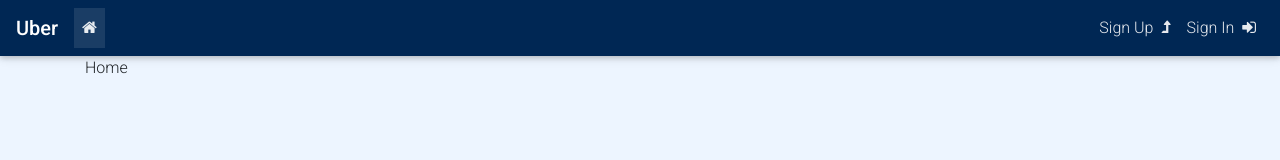
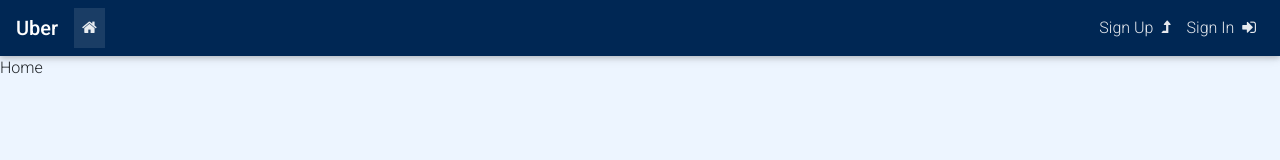
Before and after one commit to TakyiuLo/frontend-graphql, a React app: page / in a window 1280 px wide. Shown: the top 160 px of the page. Built offline with nearby package versions, Linux system fonts and the light colour scheme.

Commit message:
Update a better way to update user and auth

```diff
--- a/src/Apollo.js
+++ b/src/Apollo.js
@@ -22,11 +22,13 @@ import apiUrl from './apiConfig'
 const Apollo = () => {
   let authorization = ''
 
+  // set authorization
   const setAuth = token => (authorization = `Token token=${token}`)
 
+  // define our url
   const uri = apiUrl + '/graphql'
 
-  // our basic link1
+  // our basic link
   const httpLink = createHttpLink({ uri })
 
   // we need this to set authorization header with token for authenticate requests
@@ -40,7 +42,7 @@ const Apollo = () => {
 
   return (
     <ApolloProvider client={client}>
-      <App setAuth={setAuth} client={client} />
+      <App setAuth={setAuth} />
     </ApolloProvider>
   )
 }
--- a/src/App.js
+++ b/src/App.js
@@ -20,7 +20,8 @@ class App extends Component {
 
     this.state = {
       flashMessage: '',
-      flashType: null
+      flashType: null,
+      user: null
     }
   }
 
@@ -35,20 +36,29 @@ class App extends Component {
     )
   }
 
-  render() {
-    const { flashMessage, flashType } = this.state
+  checkAuthentication() {
     const { setAuth, client } = this.props
-
     const result = client.watchQuery({ query: SIGN_IN_PAYLOAD }).currentResult()
     const user = result.data.user
+    if (user !== this.state.user) {
+      this.setState({ user })
+    }
     setAuth(user && user.token) // setAuth
+  }
+
+  componentDidUpdate() {
+    this.checkAuthentication()
+  }
+
+  render() {
+    const { flashMessage, flashType, user } = this.state
+    const { setAuth, client } = this.props
 
     return (
       <React.Fragment>
         <Header user={user} />
         {flashMessage && <h3 className={flashType}>{flashMessage}</h3>}
 
-        <main className="container">
         <Route path="/sign-up" render={() => <SignUp flash={this.flash} />} />
         <Route path="/sign-in" render={() => <SignIn flash={this.flash} />} />
         <AuthenticatedRoute
@@ -59,8 +69,8 @@ class App extends Component {
           path="/change-password"
           render={() => <ChangePassword flash={this.flash} />}
         />
-          <Route user={user} exact path="/" render={() => <Home />} />
-        </main>
+
+        <Route exact path="/" render={() => <Home />} />
       </React.Fragment>
     )
   }
```
Lines whose indentation alone changed are shown as unchanged.
